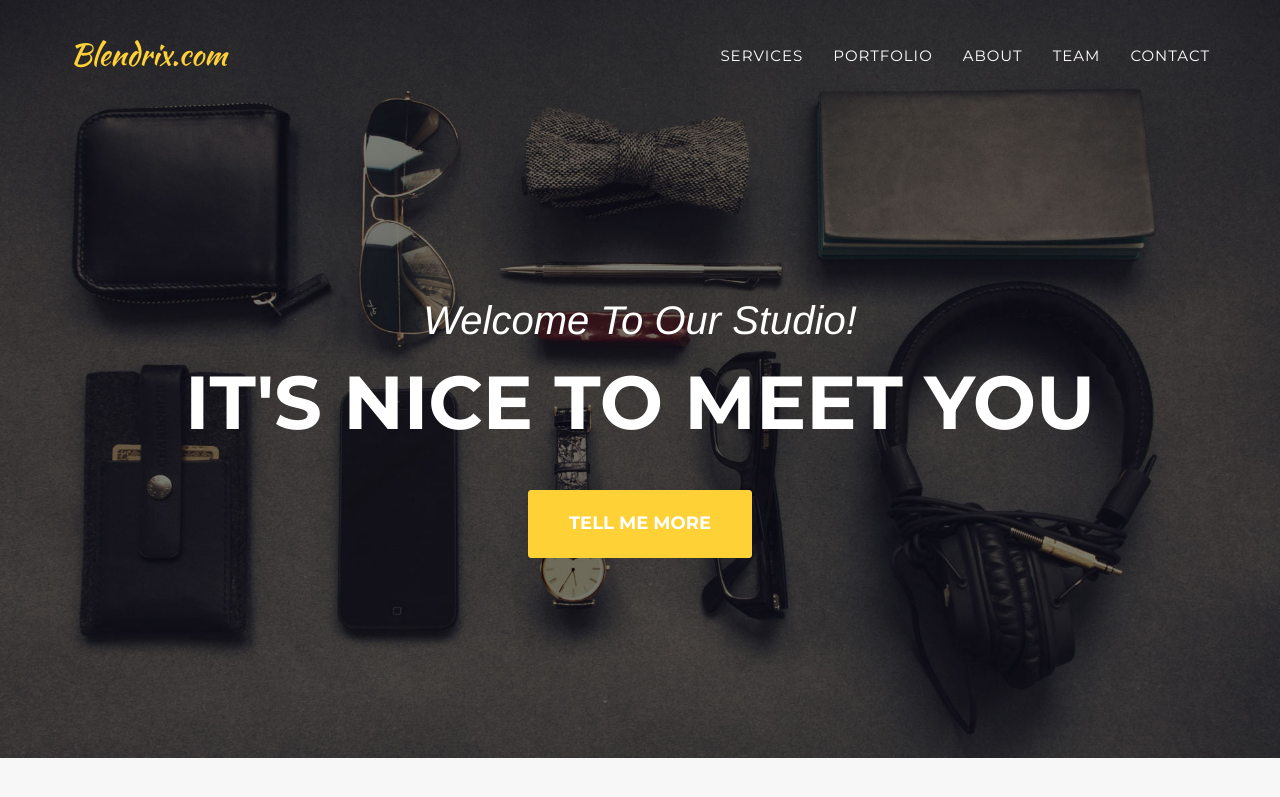
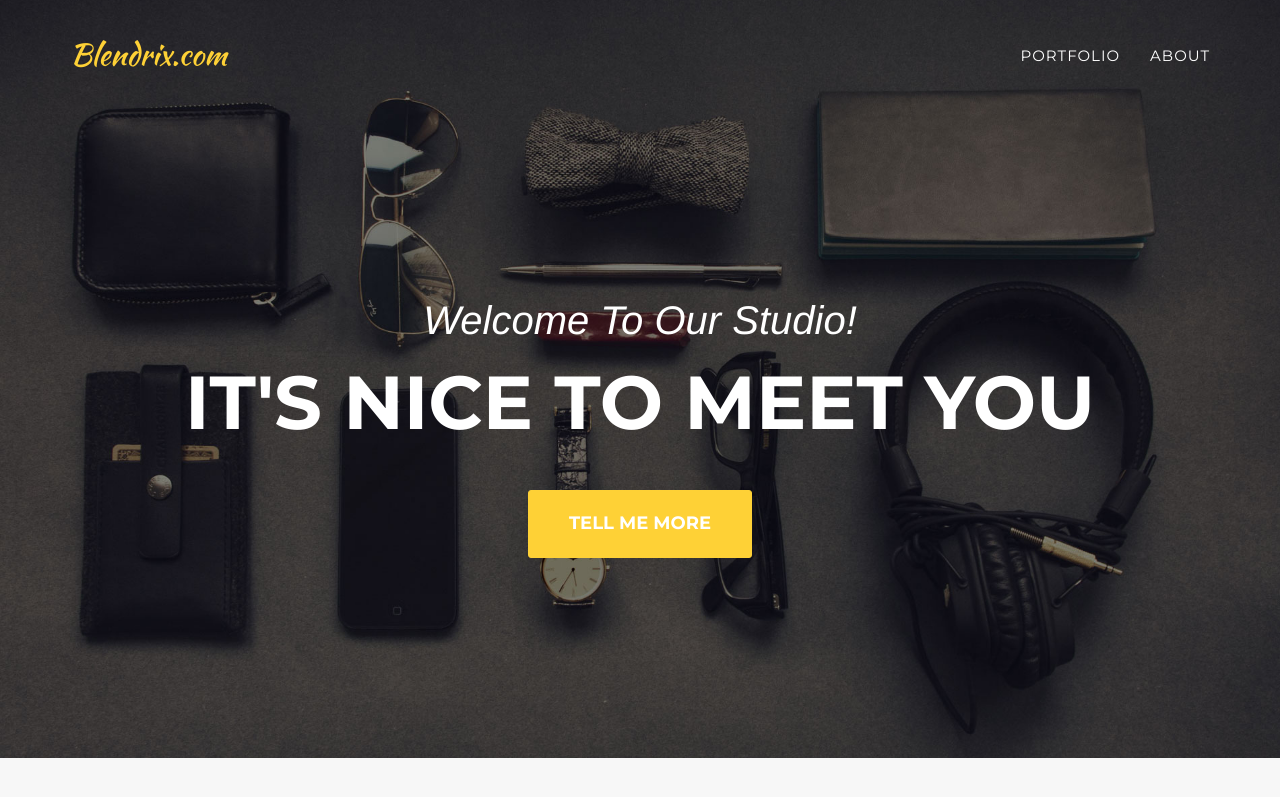
Before and after one commit to Blendrix/blendrix.com, a Jekyll site: the page built from index.html, in a window 1280 px wide and 900 px high. Shown: the top 797 px of the window. Built offline with Jekyll 4.4.1, drawn with Linux system fonts in a browser that asks for light colours; some web fonts are replaced.

Commit message:
commented out unused sections

```diff
--- a/_includes/header.html
+++ b/_includes/header.html
@@ -17,21 +17,21 @@
 				<li class="hidden">
 					<a href="#page-top"></a>
 				</li>
-				<li>
+				<!-- <li>
 					<a class="page-scroll" href="#services">Services</a>
-				</li>
+				</li> -->
 				<li>
 					<a class="page-scroll" href="#portfolio">Portfolio</a>
 				</li>
 				<li>
 					<a class="page-scroll" href="#about">About</a>
 				</li>
-				<li>
+				<!-- <li>
 					<a class="page-scroll" href="#team">Team</a>
-				</li>
-				<li>
+				</li> -->
+				<!-- <li>
 					<a class="page-scroll" href="#contact">Contact</a>
-				</li>
+				</li> -->
 			</ul>
 		</div>
 		<!-- /.navbar-collapse -->
```
